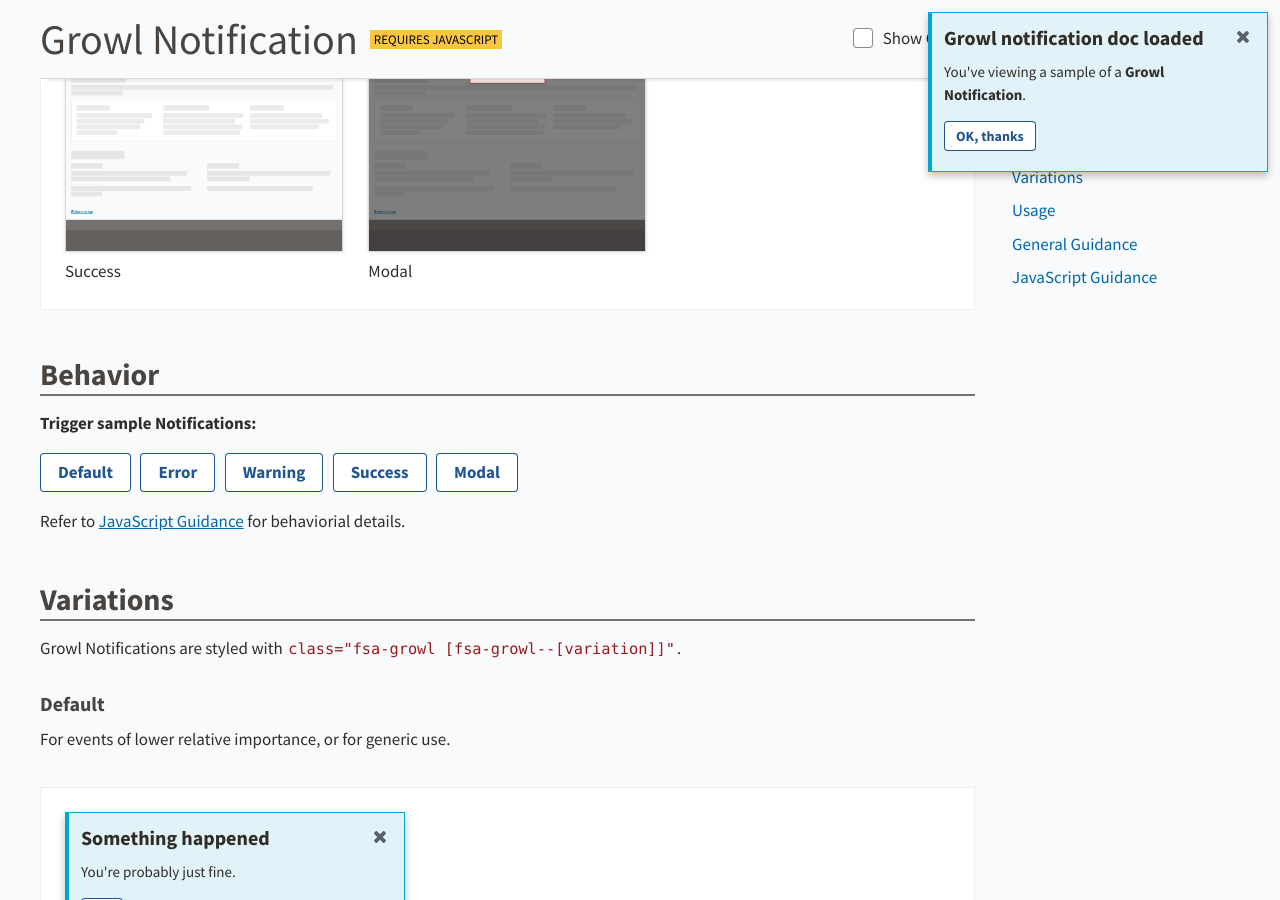
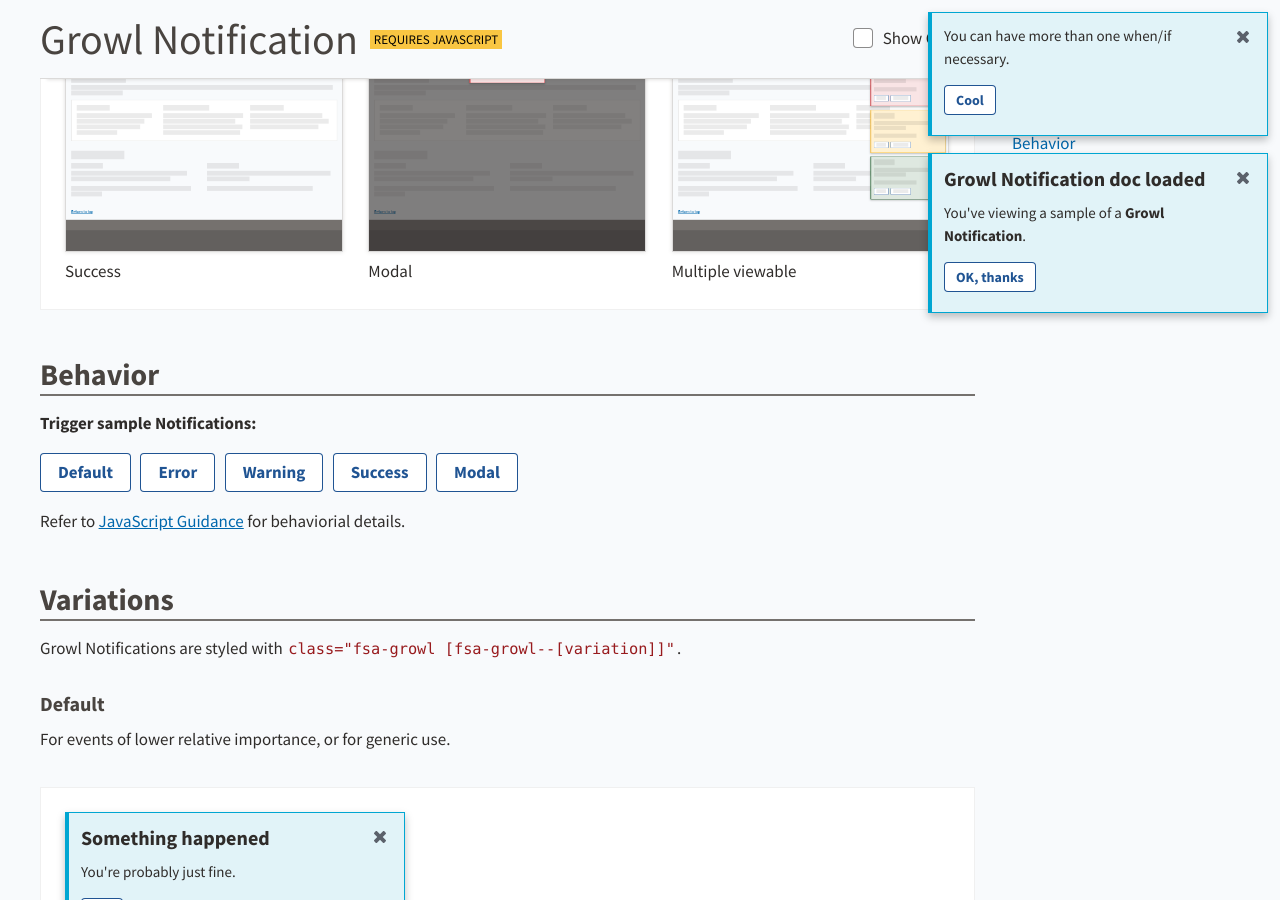
Before and after one commit to USDA-FSA/fsa-design-system, a Jekyll site: the page built from components/growl/index.md, in a window 1280 px wide and 900 px high, scrolled down 795 px. Built offline with Jekyll 4.4.1, drawn with Linux system fonts in a browser that asks for light colours.

Commit message:
Added sample notifications for a more blunt-force demo [amends #238]

```diff
--- a/components/growl/index.md
+++ b/components/growl/index.md
@@ -64,10 +64,33 @@
       </p>
     </div>
   </div>
+  <div class="fsa-growl fsa-growl--warning" id="growl-init-demo-3" aria-hidden="true" tabindex="0" role="dialog">
+    <div class="fsa-growl__hd">
+      <button class="fsa-growl__close" data-behavior="growl-dismiss" type="button"><img class="fsa-growl__close-icon" src="{{ site.baseurl }}img/close.svg" alt="close"></button>
+    </div>
+    <div class="fsa-growl__bd">
+      <p>Would you like to see a <strong>Modal-based example</strong>?</p>
+      <p>
+        <button data-behavior="growl-dismiss growl-show whiteout-show" aria-controls="UNIQUE-ID-9469E21387FAF609" aria-expanded="false" class="fsa-btn fsa-btn--small fsa-btn--secondary" type="button">Yes</button>
+        <button data-behavior="growl-dismiss" class="fsa-btn fsa-btn--small fsa-btn--secondary" type="button">No</button>
+      </p>
+    </div>
+  </div>
+  <div class="fsa-growl" id="growl-init-demo-2" aria-hidden="true" tabindex="0" role="dialog">
+    <div class="fsa-growl__hd">
+      <button class="fsa-growl__close" data-behavior="growl-dismiss" type="button"><img class="fsa-growl__close-icon" src="{{ site.baseurl }}img/close.svg" alt="close"></button>
+    </div>
+    <div class="fsa-growl__bd">
+      <p>You can have more than one when/if necessary.</p>
+      <p>
+        <button data-behavior="growl-dismiss" class="fsa-btn fsa-btn--small fsa-btn--secondary" type="button">Cool</button>
+      </p>
+    </div>
+  </div>
   <div class="fsa-growl" id="growl-init-demo" aria-hidden="true" tabindex="0" role="dialog">
     <div class="fsa-growl__hd">
       <button class="fsa-growl__close" data-behavior="growl-dismiss" type="button"><img class="fsa-growl__close-icon" src="{{ site.baseurl }}img/close.svg" alt="close"></button>
-      <h2 class="fsa-growl__title">Growl notification doc loaded</h2>
+      <h2 class="fsa-growl__title">Growl Notification doc loaded</h2>
     </div>
     <div class="fsa-growl__bd">
       <p>You've viewing a sample of a <strong>Growl Notification</strong>.</p>
@@ -124,6 +147,12 @@
       <figure class="fsa-m-b--s fsa-m-b--m@m fsa-m-b--none@l">
         <img class="ds-screen" src="{{ site.baseurl }}img/screen-growl--modal.png" alt="Growl screen: modal variation">
         <figcaption>Modal</figcaption>
+      </figure>
+    </div>
+    <div class="fsa-grid__1/2 fsa-grid__1/3@m">
+      <figure class="fsa-m-b--s fsa-m-b--m@m fsa-m-b--none@l">
+        <img class="ds-screen" src="{{ site.baseurl }}img/screen-growl--all.png" alt="Growl screen: all variations">
+        <figcaption>Multiple viewable</figcaption>
       </figure>
     </div>
   </div>
--- a/js/demo/growl-init-demo.js
+++ b/js/demo/growl-init-demo.js
@@ -1,3 +1,11 @@
 $(document).ready(function(){
-  $('#growl-init-demo').attr('aria-hidden', 'false');
+  setTimeout(function() {
+    $('#growl-init-demo').attr('aria-hidden', 'false');
+  }, 1000);
+  setTimeout(function() {
+    $('#growl-init-demo-2').attr('aria-hidden', 'false');
+  }, 4000);
+  setTimeout(function() {
+    $('#growl-init-demo-3').attr('aria-hidden', 'false');
+  }, 7000);
 });
```
Also changed, not shown: img/screen-growl--all.png (added).
